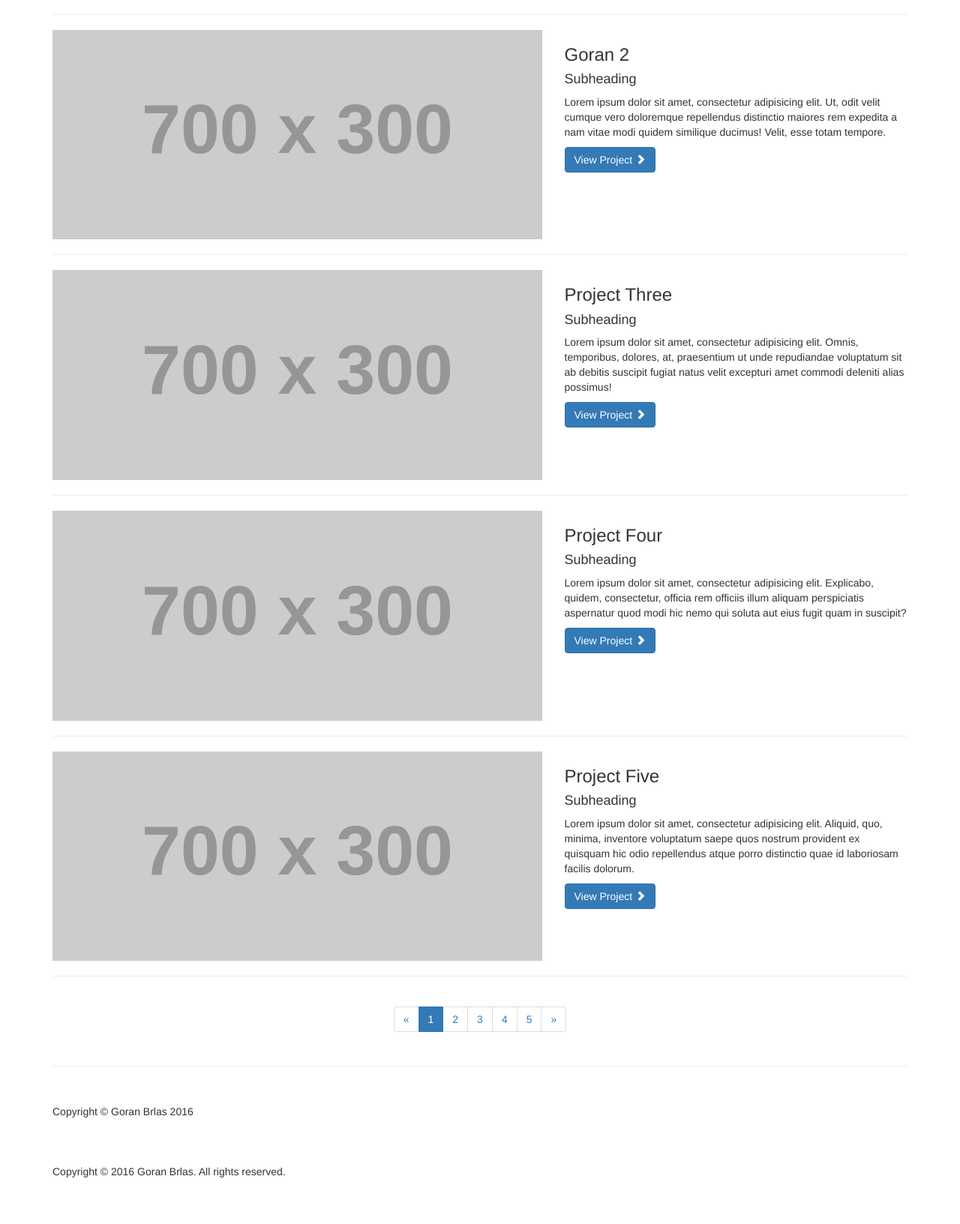
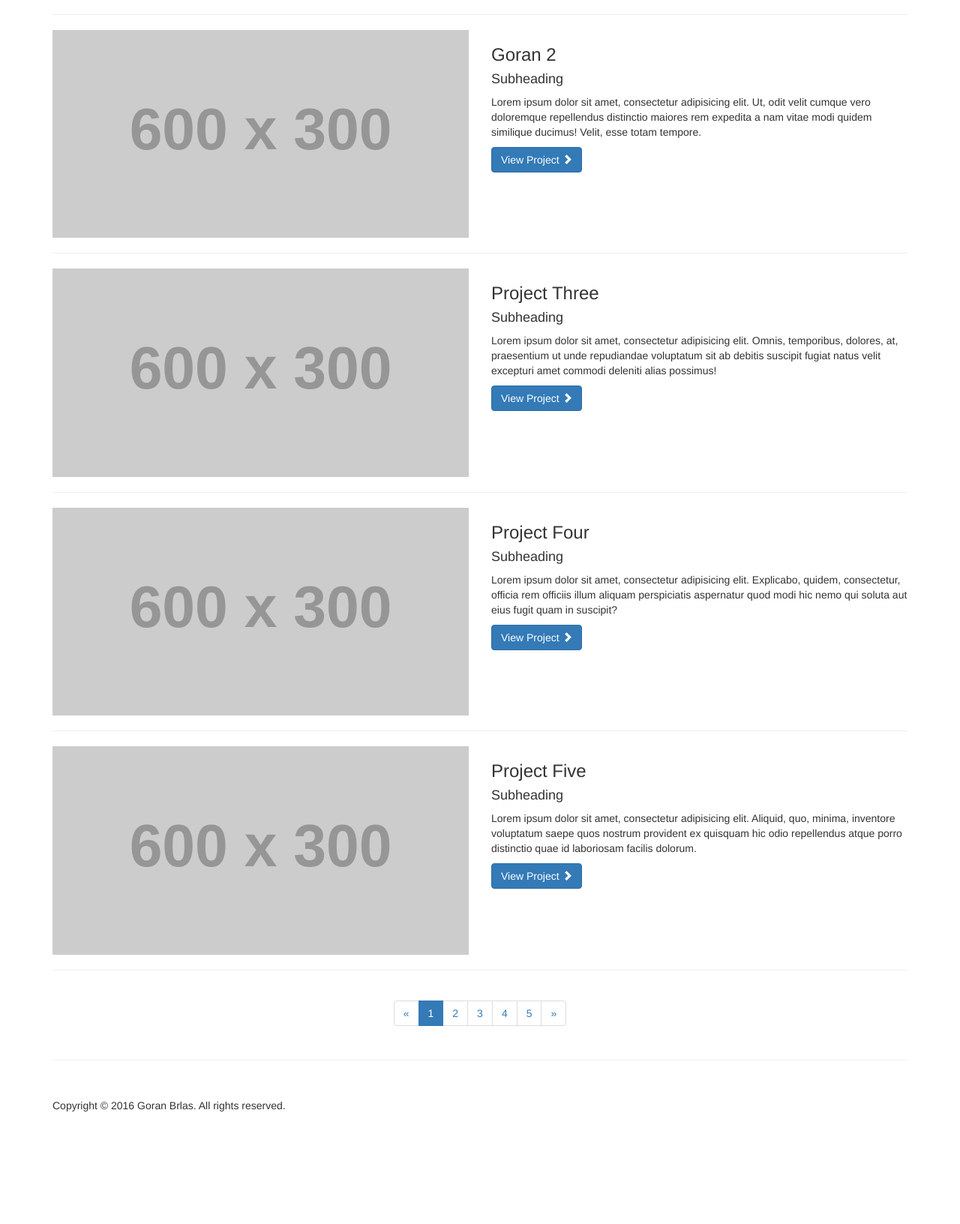
Before and after one commit to gbrlas/tourist, a PHP site: page /admin.php in a window 1280 px wide. Shown: the part 481-2113 px from the top of the page at 75% size. After the commit the page ends 1963 px from the top, so only its background shows below. Run offline with PHP 8.4, Linux system fonts and the light colour scheme; grey boxes labelled with a size stand in for pictures from a placeholder-image service; some libraries are stand-ins or nearby versions.

Commit message:
nadogradnja admin stranice

```diff
--- a/admin.php
+++ b/admin.php
@@ -99,7 +99,7 @@
     <?php
     if (!isset($_GET) || empty($_GET)) {
         echo "
-             <!-- Page Heading -->
+    <!-- Page Heading -->
     <div class=\"row\">
         <div class=\"col-lg-12\">
             <h1 class=\"page-header\">Page Heading
@@ -111,12 +111,12 @@
 
     <!-- Project One -->
     <div class=\"row\">
-        <div class=\"col-md-7\">
+        <div class=\"col-md-6\">
             <a href=\"#\">
                 <img class=\"img-responsive\" src=\"http://static.kigo.net/1810/images/slider/6.jpg\" alt=\"\">
             </a>
         </div>
-        <div class=\"col-md-5\">
+        <div class=\"col-md-6\">
             <h3>Barcelona
             </h3>
             <h4>Subheading</h4>
@@ -130,12 +130,12 @@
 
     <!-- Project Two -->
     <div class=\"row\">
-        <div class=\"col-md-7\">
+        <div class=\"col-md-6\">
             <a href=\"#\">
-                <img class=\"img-responsive\" src=\"http://placehold.it/700x300\" alt=\"\">
+                <img class=\"img-responsive\" src=\"http://placehold.it/600x300\" alt=\"\">
             </a>
         </div>
-        <div class=\"col-md-5\">
+        <div class=\"col-md-6\">
             <h3>Goran 2</h3>
             <h4>Subheading</h4>
             <p>Lorem ipsum dolor sit amet, consectetur adipisicing elit. Ut, odit velit cumque vero doloremque repellendus distinctio maiores rem expedita a nam vitae modi quidem similique ducimus! Velit, esse totam tempore.</p>
@@ -148,12 +148,12 @@
 
     <!-- Project Three -->
     <div class=\"row\">
-        <div class=\"col-md-7\">
+        <div class=\"col-md-6\">
             <a href=\"#\">
-                <img class=\"img-responsive\" src=\"http://placehold.it/700x300\" alt=\"\">
+                <img class=\"img-responsive\" src=\"http://placehold.it/600x300\" alt=\"\">
             </a>
         </div>
-        <div class=\"col-md-5\">
+        <div class=\"col-md-6\">
             <h3>Project Three</h3>
             <h4>Subheading</h4>
             <p>Lorem ipsum dolor sit amet, consectetur adipisicing elit. Omnis, temporibus, dolores, at, praesentium ut unde repudiandae voluptatum sit ab debitis suscipit fugiat natus velit excepturi amet commodi deleniti alias possimus!</p>
@@ -167,12 +167,12 @@
     <!-- Project Four -->
     <div class=\"row\">
 
-        <div class=\"col-md-7\">
+        <div class=\"col-md-6\">
             <a href=\"#\">
-                <img class=\"img-responsive\" src=\"http://placehold.it/700x300\" alt=\"\">
+                <img class=\"img-responsive\" src=\"http://placehold.it/600x300\" alt=\"\">
             </a>
         </div>
-        <div class=\"col-md-5\">
+        <div class=\"col-md-6\">
             <h3>Project Four</h3>
             <h4>Subheading</h4>
             <p>Lorem ipsum dolor sit amet, consectetur adipisicing elit. Explicabo, quidem, consectetur, officia rem officiis illum aliquam perspiciatis aspernatur quod modi hic nemo qui soluta aut eius fugit quam in suscipit?</p>
@@ -185,12 +185,12 @@
 
     <!-- Project Five -->
     <div class=\"row\">
-        <div class=\"col-md-7\">
+        <div class=\"col-md-6\">
             <a href=\"#\">
-                <img class=\"img-responsive\" src=\"http://placehold.it/700x300\" alt=\"\">
+                <img class=\"img-responsive\" src=\"http://placehold.it/600x300\" alt=\"\">
             </a>
         </div>
-        <div class=\"col-md-5\">
+        <div class=\"col-md-6\">
             <h3>Project Five</h3>
             <h4>Subheading</h4>
             <p>Lorem ipsum dolor sit amet, consectetur adipisicing elit. Aliquid, quo, minima, inventore voluptatum saepe quos nostrum provident ex quisquam hic odio repellendus atque porro distinctio quae id laboriosam facilis dolorum.</p>
@@ -233,15 +233,6 @@
 
     <hr>
 
-    <!-- Footer -->
-    <footer>
-        <div class=\"row\">
-            <div class=\"col-lg-12\">
-                <p>Copyright &copy; Goran Brlas 2016</p>
-            </div>
-        </div>
-        <!-- /.row -->
-    </footer>
 
         ";
     }
@@ -309,13 +300,14 @@
     <!-- /.row -->
     <form class=\"form-horizontal\" action=\"./admin/addAccomodations.php\" method=\"post\">
         <div class=\"form-group\">
-            <label for=\"hotel\" class=\"col-sm-2 control-label\">Hotel</label>
-            <div class=\"radio\">
-            <label><input type=\"radio\" name=\"type\"></label>
-            </div>
-            <label for=\"apartman\" class=\"col-sm-2 control-label\">Apartman</label>
-            <div class=\"radio\">
-            <label><input type=\"radio\" name=\"type\"></label>
+            <label for=\"hotel\" class=\"col-sm-2 control-label\">Tip</label>
+            <div class=\"col-sm-9\">
+                <div class=\"radio-inline\">
+                    <label><input type=\"radio\" name=\"type\" value=\"hotel\">Hotel</label>
+                </div>
+                <div class=\"radio-inline\">
+                    <label><input type=\"radio\" name=\"type\" value=\"apartman\">Apartman</label>
+                </div>
             </div>
         </div>
         <div class=\"form-group\">
@@ -331,7 +323,7 @@
             </div>
         </div>
         <div class=\"form-group\">
-            <label for=\"classification\" class=\"col-sm-2 control-label\">clasification</label>
+            <label for=\"classification\" class=\"col-sm-2 control-label\">Clasification</label>
             <div class=\"col-sm-9\">
                 <input name=\"classification\" class=\"form-control\" id=\"classification\" placeholder=\"Accomodation classification\">
             </div>
```
Also changed, not shown: index.php (+14 -14 lines).
